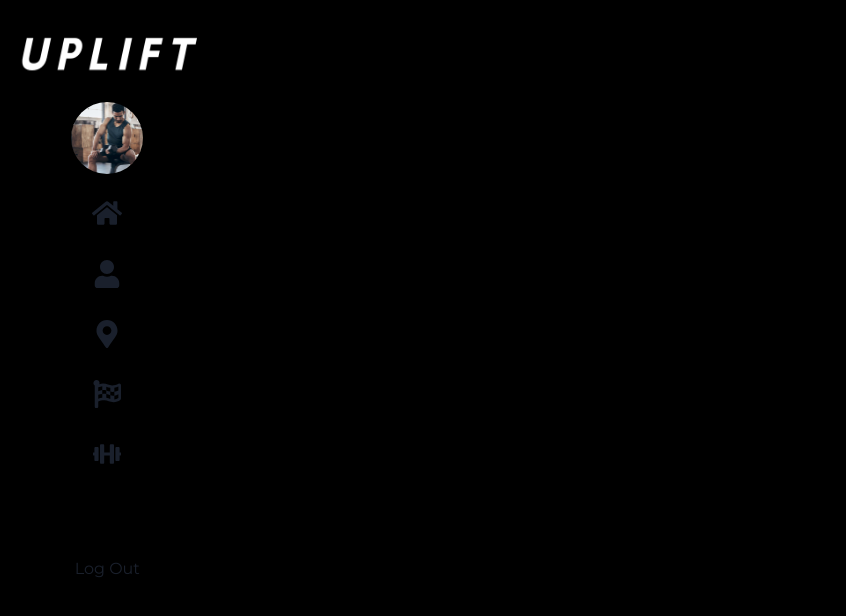
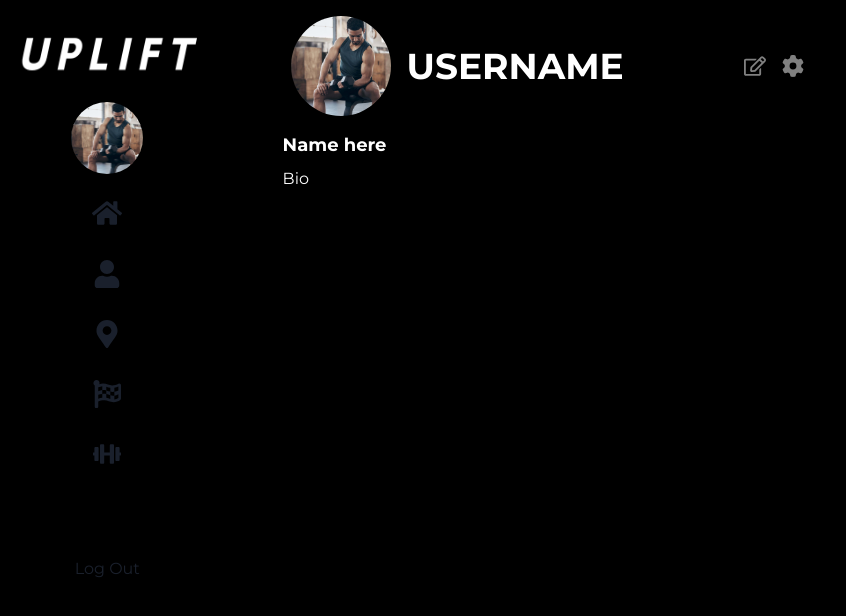
Before and after one commit to beccashamus23/workout-app, a React (Vite) app: page /Profile in a window 1280 px wide. Before the commit this address had no page. Shown: the top 616 px of the page, without its empty margins (0-846 px from the left). Built offline with nearby package versions, Linux system fonts and the light colour scheme.

Commit message:
updated to profile

```diff
--- a/src/App.tsx
+++ b/src/App.tsx
@@ -5,6 +5,7 @@ import Auth from "./components/Auth/Auth";
 import Layout from "./Layout";
 import Workouts from "./components/Workouts/Workouts";
 import Explore from "./components/Explore/Explore";
+import Profile from "./components/Profile/Profile";
 
 function App() {
   return (
@@ -15,6 +16,7 @@ function App() {
           <Route path="/auth" element={<Auth />} />
           <Route path="/workouts" element={<Workouts />} />
           <Route path="/explore" element={<Explore />} />
+          <Route path="/Profile" element={<Profile />} />
         </Routes>
       </Layout>
     </div>
--- /dev/null
+++ b/src/components/Profile/Posts.tsx
@@ -0,0 +1,7 @@
+import React from "react";
+
+const Posts = () => {
+  return <div></div>;
+};
+
+export default Posts;
--- a/src/components/Profile/Profile.tsx
+++ b/src/components/Profile/Profile.tsx
@@ -1,7 +1,14 @@
 import { Flex } from "@chakra-ui/react";
+import ProfileHeader from "./ProfileHeader";
+import Posts from "./Posts";
 
 const Profile = () => {
-  return <div></div>;
+  return (
+    <Flex>
+      <ProfileHeader />
+      <Posts />
+    </Flex>
+  );
 };
 
 export default Profile;
--- /dev/null
+++ b/src/components/Profile/ProfileHeader.tsx
@@ -0,0 +1,68 @@
+import { Avatar, Flex, Text, Tooltip, Link } from "@chakra-ui/react";
+import { Link as RouterLink } from "react-router-dom";
+import profpic from "../../../public/postExample2.png";
+import { FaGear } from "react-icons/fa6";
+import { FaRegEdit } from "react-icons/fa";
+
+const ProfileHeader = () => {
+  return (
+    <Flex direction="column" p={4} pl={20} w={"100%"}>
+      <Flex align="center" mb={4}>
+        <Avatar src={profpic} h="100px" w="100px" mx={2} />
+        <Text color="white" fontSize="36px" fontWeight="bold" ml={2}>
+          USERNAME
+        </Text>
+        <Flex pl={28}>
+          <Link
+            display="flex"
+            to="/Profile"
+            as={RouterLink}
+            color="white"
+            _hover={{ color: "blue.500" }}
+            transition="0.2s ease-in-out"
+            mx={2}
+            opacity="50%"
+          >
+            <Tooltip
+              placement="bottom"
+              label="EDIT PROFILE"
+              aria-label="Edit Profile Tooltip"
+            >
+              <span>
+                <FaRegEdit fontSize="22px" />
+              </span>
+            </Tooltip>
+          </Link>
+          <Link
+            display="flex"
+            color="white"
+            to="/Settings"
+            as={RouterLink}
+            _hover={{ color: "blue.500" }}
+            transition="0.2s ease-in-out"
+            mx={2}
+            opacity="50%"
+          >
+            <Tooltip
+              placement="bottom"
+              label="SETTINGS"
+              aria-label="Settings Tooltip"
+            >
+              <span>
+                <FaGear fontSize="22px" />
+              </span>
+            </Tooltip>
+          </Link>
+        </Flex>
+      </Flex>
+      <Text color="white" fontSize="lg" fontWeight="bold">
+        Name here
+      </Text>
+      <Text color="white" mt={2}>
+        Bio
+      </Text>
+    </Flex>
+  );
+};
+
+export default ProfileHeader;
--- a/src/components/SideBar/SideBar.tsx
+++ b/src/components/SideBar/SideBar.tsx
@@ -1,6 +1,6 @@
 import profpic from "../../../public/postExample2.png";
 import logo from "../../../public/logo.png";
-import { Link, Box, Image, Flex, Avatar } from "@chakra-ui/react";
+import { Link, Image, Flex, Avatar } from "@chakra-ui/react";
 import { Link as RouterLink } from "react-router-dom";
 import { Tooltip } from "@chakra-ui/react";
 import {
@@ -49,7 +49,7 @@ const SideBar = () => {
         </Link>
         <Link
           display={"flex"}
-          to={"/"}
+          to={"/Profile"}
           as={RouterLink}
           _hover={{ color: "blue.500" }}
           transition={"0.2s ease-in-out"}
```
